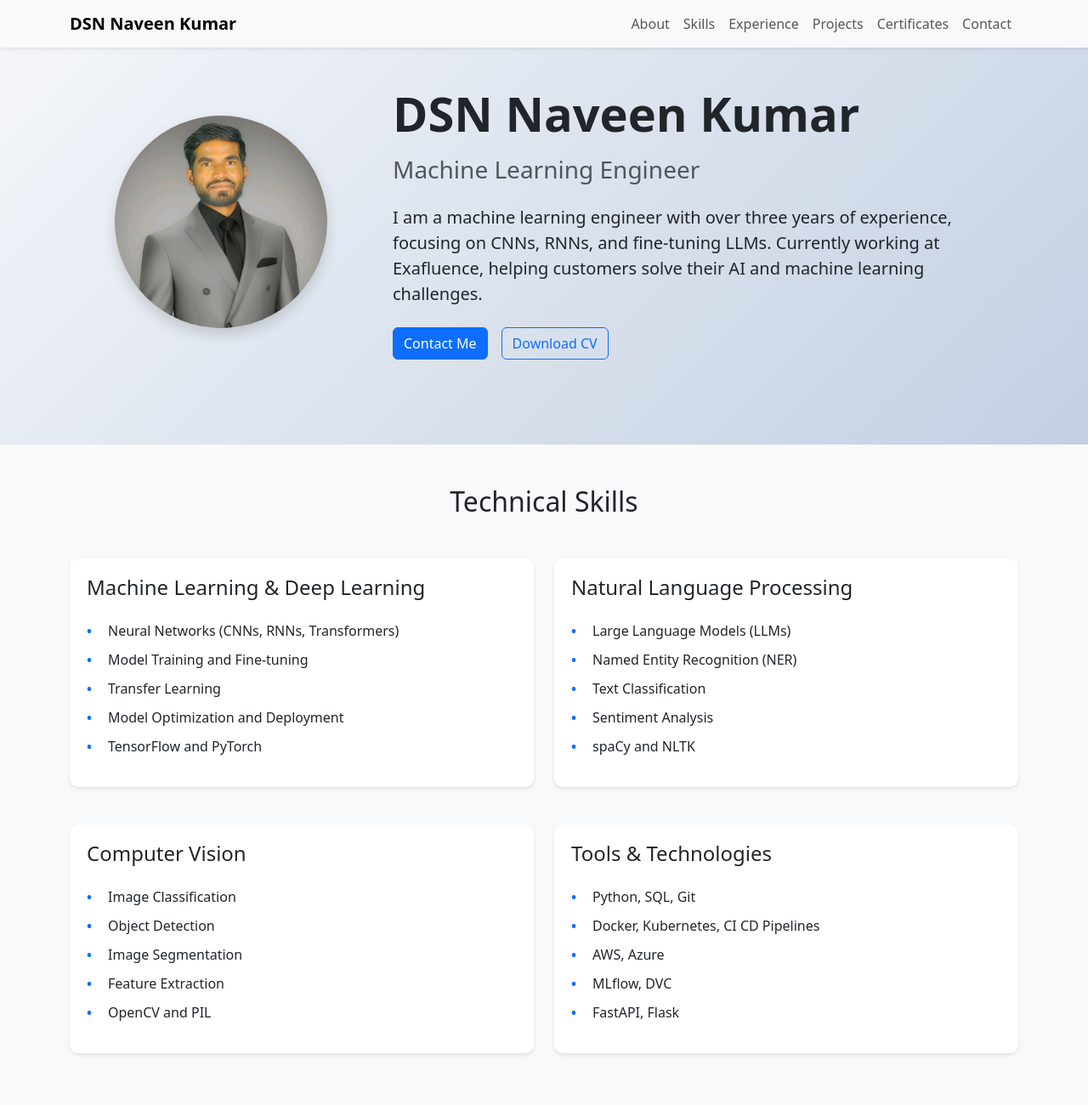
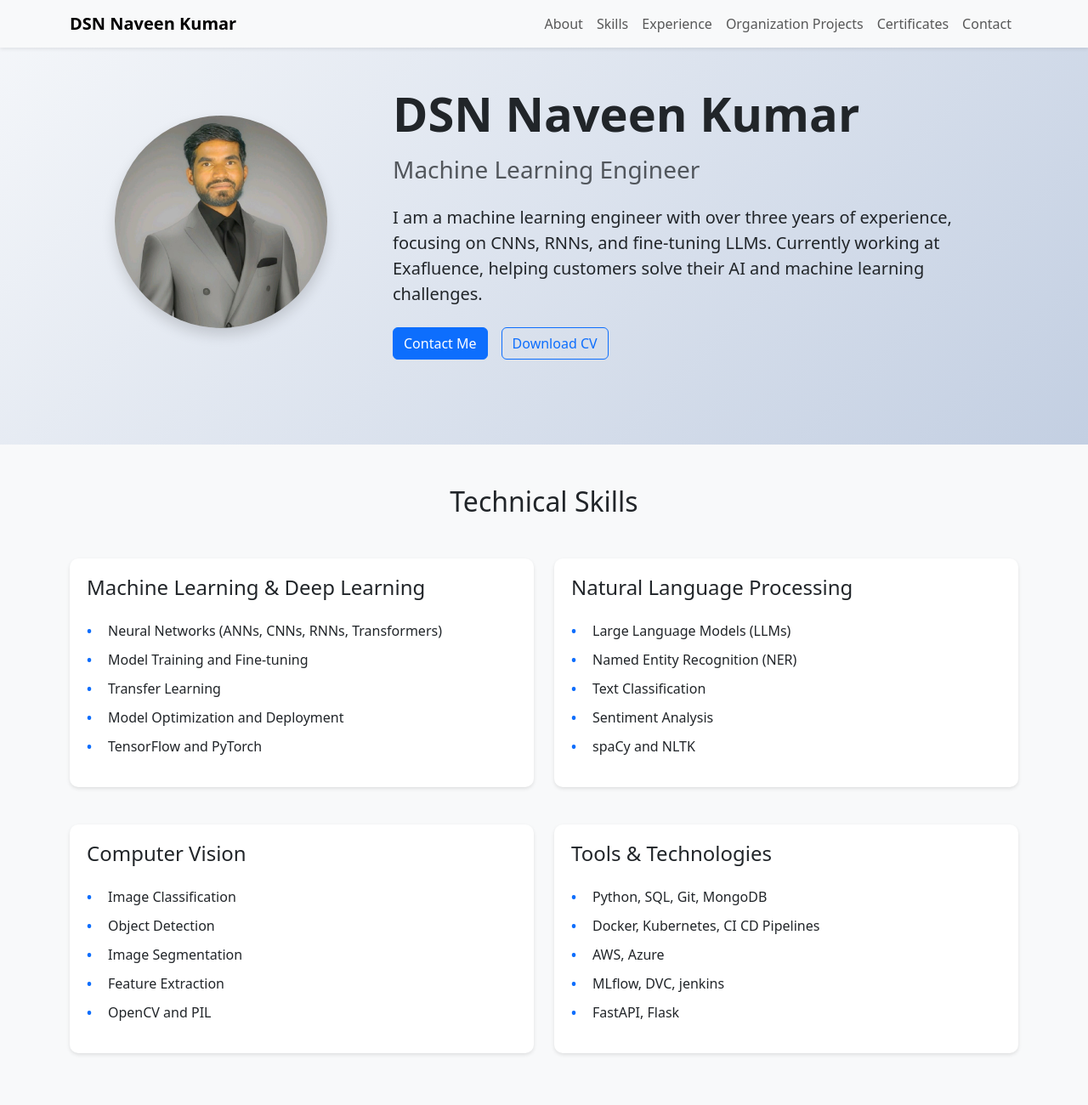
Before and after one commit to dsnnaveen9/PortFolio, a plain HTML site: page index.html in a window 1280 px wide. Shown: the top 1300 px of the page at 85% size. Drawn offline with nearby package versions, Linux system fonts and the light colour scheme.

Commit message:
Update index.html

```diff
--- a/index.html
+++ b/index.html
@@ -100,7 +100,7 @@
           <li class="nav-item"><a class="nav-link" href="#about">About</a></li>
           <li class="nav-item"><a class="nav-link" href="#skills">Skills</a></li>
           <li class="nav-item"><a class="nav-link" href="#experience">Experience</a></li>
-          <li class="nav-item"><a class="nav-link" href="#projects">Projects</a></li>
+          <li class="nav-item"><a class="nav-link" href="#projects">Organization Projects</a></li>
           <li class="nav-item"><a class="nav-link" href="#certificates">Certificates</a></li>
           <li class="nav-item"><a class="nav-link" href="#contact">Contact</a></li>
         </ul>
@@ -140,7 +140,7 @@
           <div class="skill-section">
             <h4 class="mb-4">Machine Learning & Deep Learning</h4>
             <ul class="skill-list">
-              <li>Neural Networks (CNNs, RNNs, Transformers)</li>
+              <li>Neural Networks (ANNs, CNNs, RNNs, Transformers)</li>
               <li>Model Training and Fine-tuning</li>
               <li>Transfer Learning</li>
               <li>Model Optimization and Deployment</li>
@@ -176,10 +176,10 @@
           <div class="skill-section">
             <h4 class="mb-4">Tools & Technologies</h4>
             <ul class="skill-list">
-              <li>Python, SQL, Git</li>
+              <li>Python, SQL, Git, MongoDB</li>
               <li>Docker, Kubernetes, CI CD Pipelines</li>
               <li>AWS, Azure</li>
-              <li>MLflow, DVC</li>
+              <li>MLflow, DVC, jenkins</li>
               <li>FastAPI, Flask</li>
             </ul>
           </div>
```
